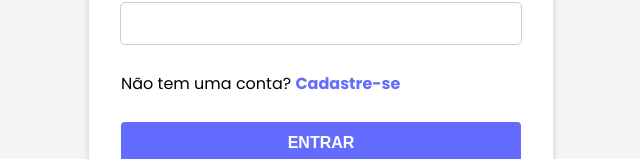
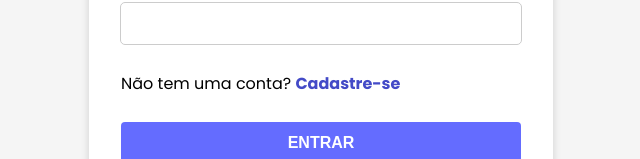
Before and after one commit to eikefrota/todo-list, a React (Vite) app in the folder front-end/todo-list/: page / in a window 1280 px wide. In both pictures the pointer is over the link "Cadastre-se". Shown: the part 441-600 px from the top of the page, without its empty margins (319-959 px from the left). Built offline with nearby package versions, Linux system fonts and the light colour scheme.

Commit message:
Alterações no CSS da página de login

```diff
--- a/front-end/todo-list/index.html
+++ b/front-end/todo-list/index.html
@@ -2,7 +2,6 @@
 <html lang="en">
   <head>
     <meta charset="UTF-8" />
-    <link rel="icon" type="image/svg+xml" href="/vite.svg" />
     <meta name="viewport" content="width=device-width, initial-scale=1.0" />
     <link href="https://fonts.googleapis.com/css2?family=Poppins:wght@300;400;500;600;700&display=swap" rel="stylesheet">
     <title>TODO-LIST</title>
--- a/front-end/todo-list/src/components/Login/Login.css
+++ b/front-end/todo-list/src/components/Login/Login.css
@@ -5,6 +5,7 @@
   height: 100vh;
   background-color: #f5f5f5;
 }
+
 
 .login-form {
   background: #fff;
@@ -56,6 +57,11 @@
   color: #646cff;
   text-decoration: none;
   font-weight: bold;
+  transition: 0.3s;
+}
+
+.signup-link a:hover {
+  color: #434ac7;
 }
 
 button {
```
Also changed, not shown: front-end/todo-list/src/assets/logo-taskflow.png (added), front-end/todo-list/src/components/Login/Login.jsx (line endings or trailing spaces).
